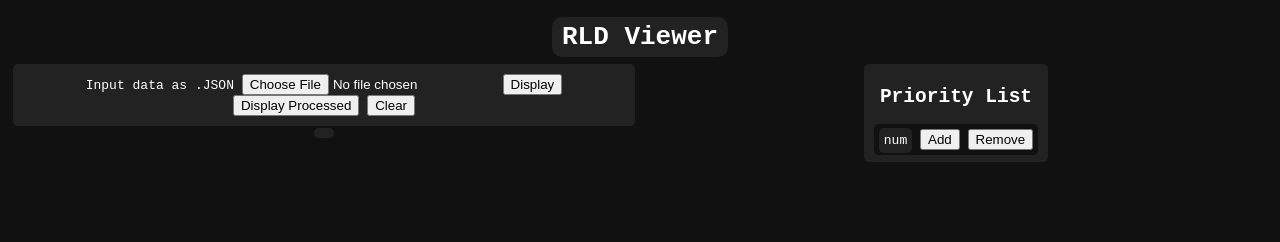
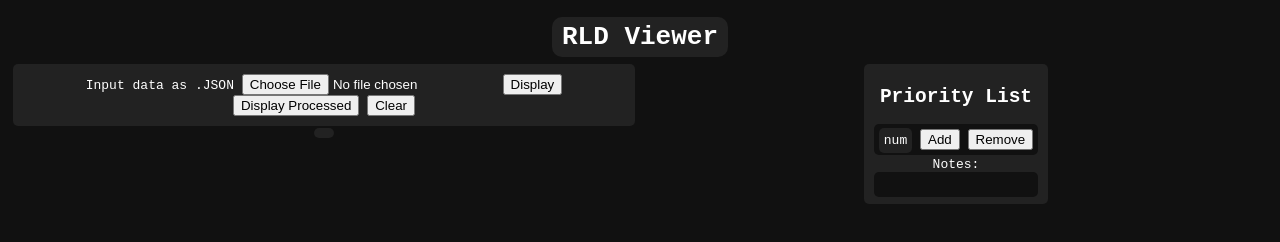
Before and after one commit to AminS128/rldviewer, a plain HTML site: page index.html in a window 1280 px wide. Drawn offline with Linux system fonts and the light colour scheme.

Commit message:
add notes
lil persistent notepad underneath the prioritylist

```diff
--- a/index.html
+++ b/index.html
@@ -45,9 +45,16 @@
                             addToList(document.getElementById('teamadd').innerText.trim())">Add</button>
                             <button onclick="removeFromList(document.getElementById('teamadd').innerText.trim())">Remove</button></div>
                     </div>
+
+                    <span contenteditable="false">Notes:<br></span>
+                    <div contenteditable="true" class="con1" id = 'notes' style="text-align:left">
+
+                    </div>
                 </div>
             </div>
         </div>
+
+        <script>var notes=localStorage.getItem('notes')||"";document.getElementById('notes').innerText=notes;setInterval(()=>{localStorage.setItem('notes', document.getElementById('notes').innerText)},3000)</script>
 
 
         <script>
```
